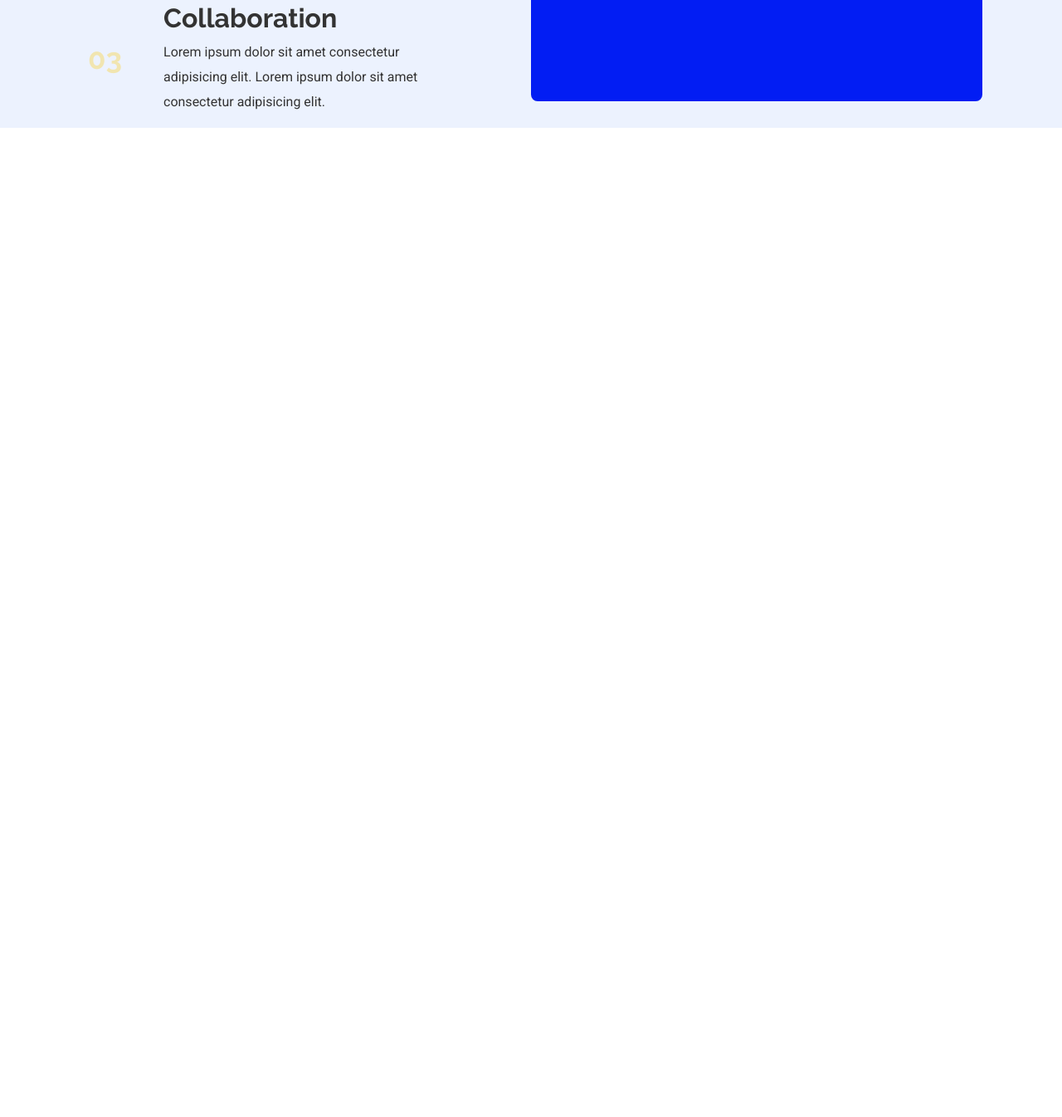
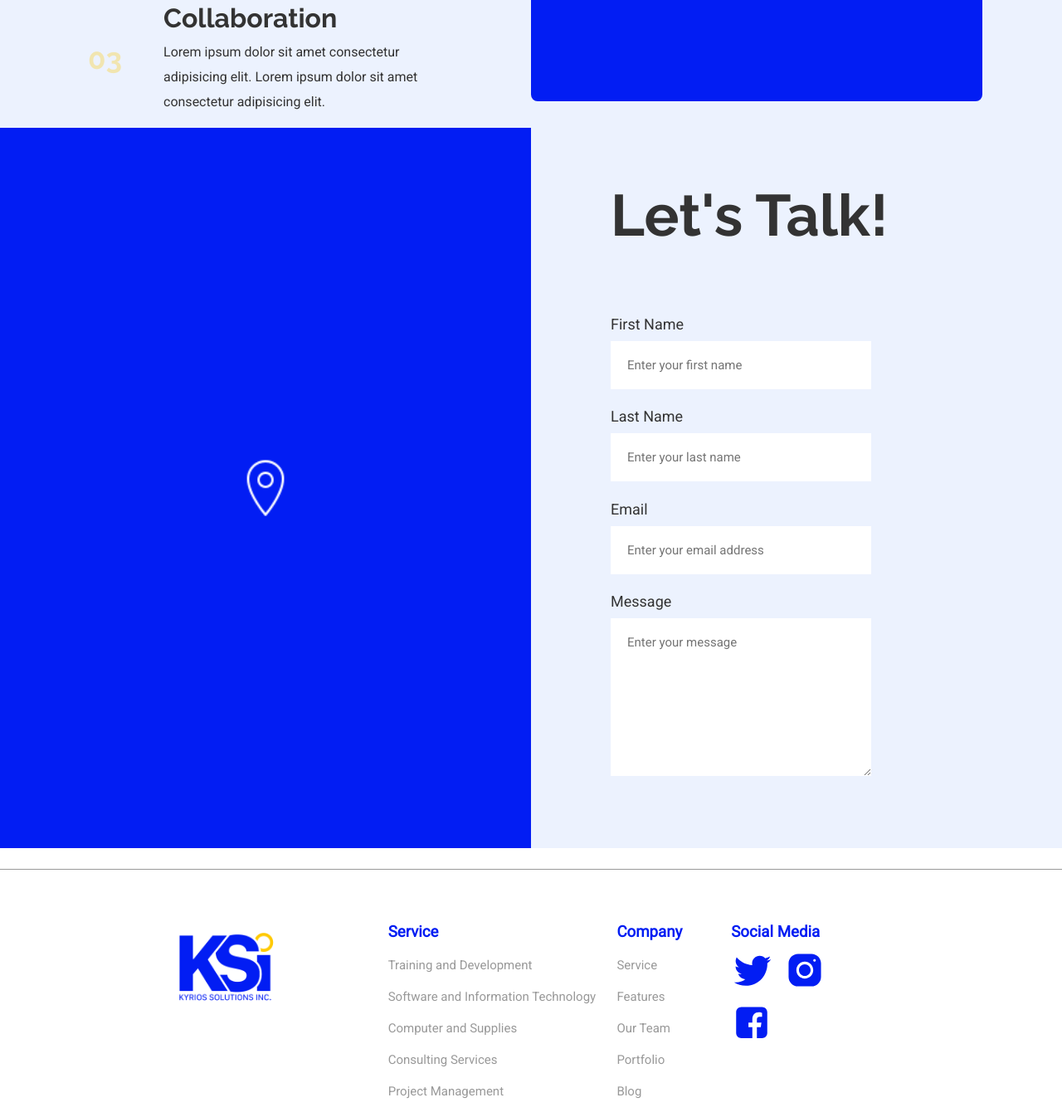
Before and after one commit to thirdyraza/Kyrios-web, a plain HTML site: page index.html in a window 1280 px wide. Shown: the part 1454-2800 px from the top of the page at 83% size. Before the commit the page ends 1608 px from the top, so only its background shows below. Drawn offline with Linux system fonts and the light colour scheme.

Commit message:
second commit
adding Footer and Contact

```diff
--- a/index.html
+++ b/index.html
@@ -15,15 +15,16 @@
         <img src="logo.png" alt="ksi logo" id="logo">
         <ul class="nav-links">
             <li><a href="#home" class="anchs" id="active">Home</a></li>
-            <li><a href="#home" class="anchs">About Us</a></li>
-            <li><a href="#home" class="anchs">Services</a></li>
-            <li><a href="#home" class="anchs">Teams</a></li>
-            <li><a href="#home" class="anchs">Contact</a></li>
-            <li><a href="#home" id="talk">Let's Talk</a></li>
+            <li><a href="#about" class="anchs">About Us</a></li>
+            <li><a href="#services" class="anchs">Services</a></li>
+            <li><a href="#teams" class="anchs">Teams</a></li>
+            <li><a href="#contact" class="anchs">Contact</a></li>
+            <li><a href="#contact" id="talk" class="anchs">Let's Talk</a></li>
         </ul>
     </div>
 
-    <div class="home">
+    <!-- Home -->
+    <div class="home" id="home">
         <div class="left-home">
             <h1 style="color:#1E1E1E;" class="title-home">We help grow the</h1>
             <h1 style="color:#FEC900;" class="title-home">tech industry</h1>
@@ -36,7 +37,8 @@
         </div>
     </div>
 
-    <div class="about">
+    <!-- About Us -->
+    <div class="about" id="about">
         <div class="left-about">
 
             <div class="top-about">
@@ -74,5 +76,93 @@
             <div class="square"></div>
         </div>
     </div>
+
+    <!-- Contact / Let's Talk -->
+    <div class="contact">
+
+        <div class="left-contact">
+            <img src="loc-logo.png" alt="location">
+        </div>
+
+        <div class="right-contact">
+            <h1 class="title-contact">Let's Talk!</h1>
+            <form action="POST" class="form-contact">
+
+                <div class="inpt-contnr">
+                    <label for="FName">First Name</label>
+                    <input type="text" class="inpt-contct" placeholder="Enter your first name">
+                </div>
+
+                <div class="inpt-contnr">
+                    <label for="LName">Last Name</label>
+                    <input type="text" class="inpt-contct" placeholder="Enter your last name">
+                </div>
+
+                <div class="inpt-contnr">
+                    <label for="Email">Email</label>
+                    <input type="email" class="inpt-contct" placeholder="Enter your email address">
+                </div>
+
+                <div class="inpt-contnr">
+                    <label for="Message">Message</label>
+                    <textarea type="text" class="inpt-contct" placeholder="Enter your message"></textarea>
+                </div>
+
+            </form>
+
+        </div>
+
+    </div>
+
+    <!-- Footer -->
+    <div class="footer">
+        <div class="top-footer">
+
+            <img src="logo.png" alt="ksi logo" id="logo">
+
+            <div class="service-ftr">
+                <h3 class="title-ftr">Service</h3>
+                <h4 class="ftr-links"><a href="">Training and Development</a></h4>
+                <h4 class="ftr-links"><a href="">Software and Information Technology</a></h4>
+                <h4 class="ftr-links"><a href="">Computer and Supplies</a></h4>
+                <h4 class="ftr-links"><a href="">Consulting Services</a></h4>
+                <h4 class="ftr-links"><a href="">Project Management</a></h4>
+            </div>
+
+            <div class="company-ftr">
+                <h3 class="title-ftr">Company</h3>
+                <h4 class="ftr-links"><a href="">Service</a></h4>
+                <h4 class="ftr-links"><a href="">Features</a></h4>
+                <h4 class="ftr-links"><a href="">Our Team</a></h4>
+                <h4 class="ftr-links"><a href="">Portfolio</a></h4>
+                <h4 class="ftr-links"><a href="">Blog</a></h4>
+                <h4 class="ftr-links"><a href="">Contact Us</a></h4>
+            </div>
+
+            <div class="socmed-ftr">
+                <h3 class="title-ftr">Social Media</h3>
+                <a href="#twitter"><img src="twt-logo.svg" alt="twitter logo" class="logos"></a>
+                <a href="#instagram" id="center-logo"><img src="ig-logo.svg" alt="insta log" class="logos"></a>
+                <a href="#facebook"><img src="fb-logo.svg" alt="fb logo" class="logos"></a>
+            </div>
+
+        </div>
+
+        <div class="bot-footer">
+            <div class="cont-ftr">
+                <img src="loc-logo.png" alt="">
+                <p>UG17 Cityland Pasong Tamom 6264 Calle Estacion, Pio Del Pilar Makati City, Philippines</p>
+            </div>
+            <div class="cont-ftr" id="center-ftr">
+                <img src="mail-logo.png" alt="">
+                <p>sales@ksi.asia</p>
+            </div>
+            <div class="cont-ftr">
+                <img src="phone-logo.png" alt="">
+                <p>(+632) 7728 2162</p>
+            </div>
+        </div>
+
+    </div>
 </body>
 </html>
--- a/style.css
+++ b/style.css
@@ -2,6 +2,7 @@
     margin: 0;
 }
 
+/* Navigation */
 .navigation{
     z-index: 2;
     background-color: white;
@@ -20,7 +21,7 @@
     background-color: #021DF3;
 }
 
-a{
+.anchs{
     font-size: 20px;
     font-family: 'Roboto', sans-serif;
     text-decoration: none;
@@ -50,7 +51,6 @@ li{
 
 #logo{
     width: 20vh;
-    height: auto;
 }
 
 h1{
@@ -58,6 +58,7 @@ h1{
     font-family: 'Raleway', sans-serif;
 }
 
+/* Home */
 .home{
     margin: 10px 50px 0 50px;
     display: grid;
@@ -189,3 +190,127 @@ h1{
     width: auto;
     background-color: #021DF3;
 }
+
+/* Contact */
+.contact{
+    display: grid;
+    grid-template-columns: 1fr 1fr;
+    background-color: #ECF2FE;
+}
+.right-contact{
+    display: flex;
+    flex-direction: column;
+    justify-content: center;
+    padding: 10% 15%;
+}
+.title-contact{
+    color: #333333;
+    font-size: 70px;
+    font-family: 'Raleway', sans-serif;
+    margin-bottom: 80px;
+}
+
+.inpt-contnr{
+    display: flex;
+    width: 70%;
+    flex-direction: column;
+    margin-bottom: 5%;
+}
+.inpt-contnr > label{
+    color: #333333;
+    font-size: 18px;
+    font-weight: 500;
+    font-family: 'Roboto', sans-serif;
+    margin-bottom: 10px;
+}
+.inpt-contnr > textarea{
+    width: auto;
+    height: 150px;
+}
+.inpt-contct{
+    font-size: 15px;
+    font-family: 'Roboto', sans-serif;
+    border-style: none;
+    padding: 20px;
+}
+
+.left-contact{
+    background-color: #021DF3;
+    height: auto;
+    display: flex;
+    justify-content: center;
+    align-items: center;
+}
+.left-contact > img{
+    width: 70px;
+}
+
+/* Footer */
+.footer{
+    margin-top: 2%;
+    border-top: solid 1px #999999;
+    padding-top: 5%;
+}
+.top-footer{
+    display: grid;
+    grid-template-columns: 2fr 2fr 1fr 1.5fr;
+    margin-left: 15%;
+    margin-right: 15%;
+    padding-bottom: 5%;
+}
+.ftr-links{
+    margin: 20px 0px;
+}
+.ftr-links > a{
+    text-decoration: none;
+    font-weight: 400;
+    color: #999999;
+    font-family: 'Roboto', sans-serif;
+    font-size: 15px;
+}
+
+.title-ftr{
+    color: #021DF3;
+    font-family: 'Roboto', sans-serif;
+}
+
+.socmed-ftr{
+    margin-right: 35%;
+}
+.socmed-logos{
+    display: flex;
+    flex-direction: row;
+}
+.logos{
+    margin-top: 10px;
+    width: 50px;
+}
+#center-logo{
+    margin: 0px 10px;
+}
+
+.bot-footer{
+    display: grid;
+    grid-template-columns: 1fr 1fr 1fr;
+    padding: 2% 25%;
+    justify-content: center;
+    align-items: center;
+    background-color: #021DF3;
+}
+#center-ftr{
+    margin: 0px 20px;
+}
+.cont-ftr{
+    justify-content: center;
+    align-items: center;
+    display: flex;
+}
+.cont-ftr > img{
+    height: 25px;
+    margin-right: 15px;
+}
+.cont-ftr > p{
+    font-family: 'Roboto', sans-serif;
+    color: white;
+    font-size: 15px;
+}
```
Also changed, not shown: fb-logo.svg (added), ig-logo.svg (added), loc-logo.png (added), mail-logo.png (added), phone-logo.png (added), twt-logo.svg (added).
